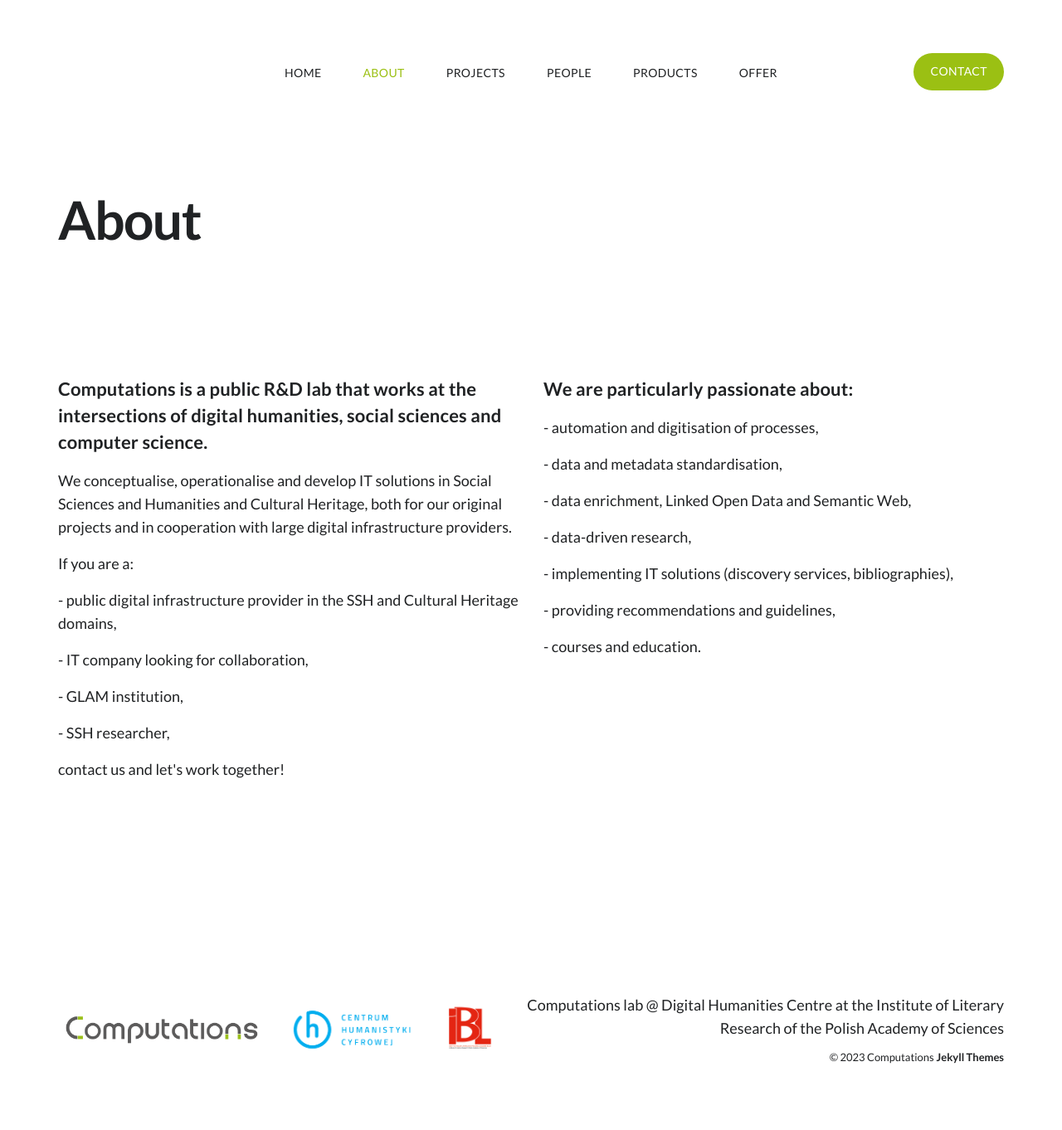
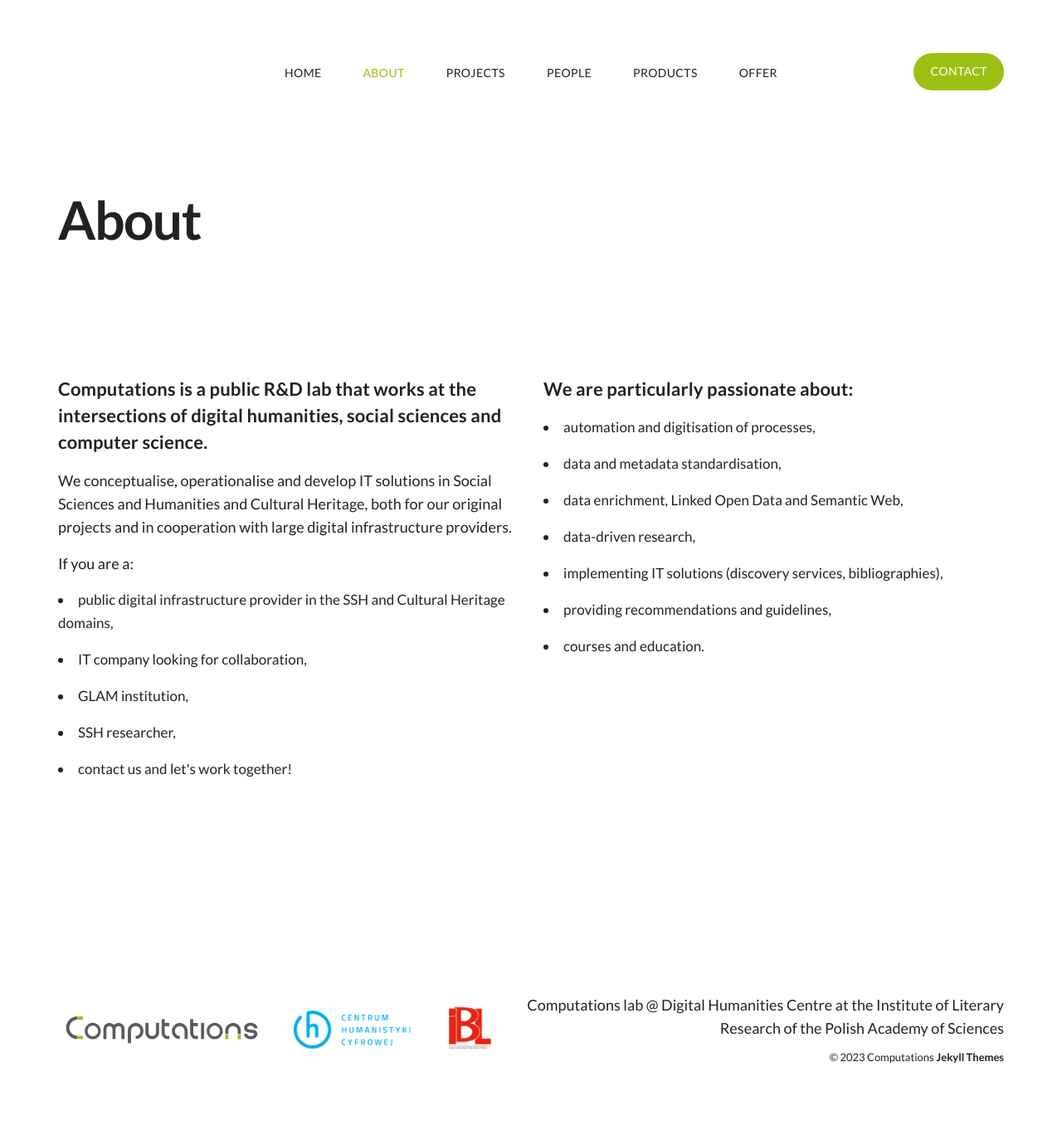
Before and after one commit to CHC-Computations/chc-computations.github.io, a Jekyll site: the page built from about/index.html, in a window 1280 px wide. Shown: the whole page at 83% size. Built offline with Jekyll 4.4.1, drawn with Linux system fonts in a browser that asks for light colours; nearby versions of some CDN libraries.

Commit message:
change list styling in About section

```diff
--- a/_sass/_includes/_section__about.scss
+++ b/_sass/_includes/_section__about.scss
@@ -66,6 +66,7 @@
     .cta {
       margin: 8px 0 0 -4px;
     }
+
 	}
 
 
--- a/_sass/_typography.scss
+++ b/_sass/_typography.scss
@@ -157,6 +157,14 @@ ol {
   list-style-position: inside;
 }
 
+li {
+  margin-bottom: 16px;
+  font-weight: $p-weight;
+  font-size: $p-size-small;
+  line-height: $p-lineheight;
+  letter-spacing: $p-spacing;
+}
+
 blockquote {
   margin-top: 16px;
   border-left: 2px solid $text-dark-color;
--- a/about/index.html
+++ b/about/index.html
@@ -20,32 +20,28 @@ featured_image:
 
 			<p>We conceptualise, operationalise and develop IT solutions in Social Sciences and Humanities and Cultural Heritage,
 				both for our original projects and in cooperation with large digital infrastructure providers.</p>
-			<p>
-			<p>If you are a: </p>
-			<p>- public digital infrastructure provider in the SSH and Cultural Heritage domains, </p>
-			<p>- IT company looking for collaboration,</p>
-			<p>- GLAM institution,</p>
-			<p>- SSH researcher, </p>
-			<p>contact us and let's work together!</p>
-			</p>
+			<p>If you are a:</p>
+			<lu>
+				<li>public digital infrastructure provider in the SSH and Cultural Heritage domains,</li>
+				<li>IT company looking for collaboration,</li>
+				<li>GLAM institution,</li>
+				<li>SSH researcher,</li>
+				<li>contact us and let's work together!</li>
+			</lu>
 		  </div>
 		  <div class="about__computations">
 			<h2 class="title"></h2>
 			<p class="subtitle subtitle--light"><b>We are particularly passionate about:</b>
 			</p>
-				<p>- automation and digitisation of processes,</p>
-
-				<p>- data and metadata standardisation,</p>
-
-				<p>- data enrichment, Linked Open Data and Semantic Web,</p>
-
-				<p>- data-driven research,</p>
-
-				<p>- implementing IT solutions (discovery services, bibliographies),</p>
-
-				<p>- providing recommendations and guidelines,</p>
-
-				<p>- courses and education.</p>
+			<lu>
+				<li>automation and digitisation of processes,</li>
+				<li>data and metadata standardisation,</li>
+				<li>data enrichment, Linked Open Data and Semantic Web,</li>
+				<li>data-driven research,</li>
+				<li>implementing IT solutions (discovery services, bibliographies),</li>
+				<li>providing recommendations and guidelines,</li>
+				<li>courses and education.</li>
+			</lu>
 		  </div>
 		</div>
 	  </section>
```
